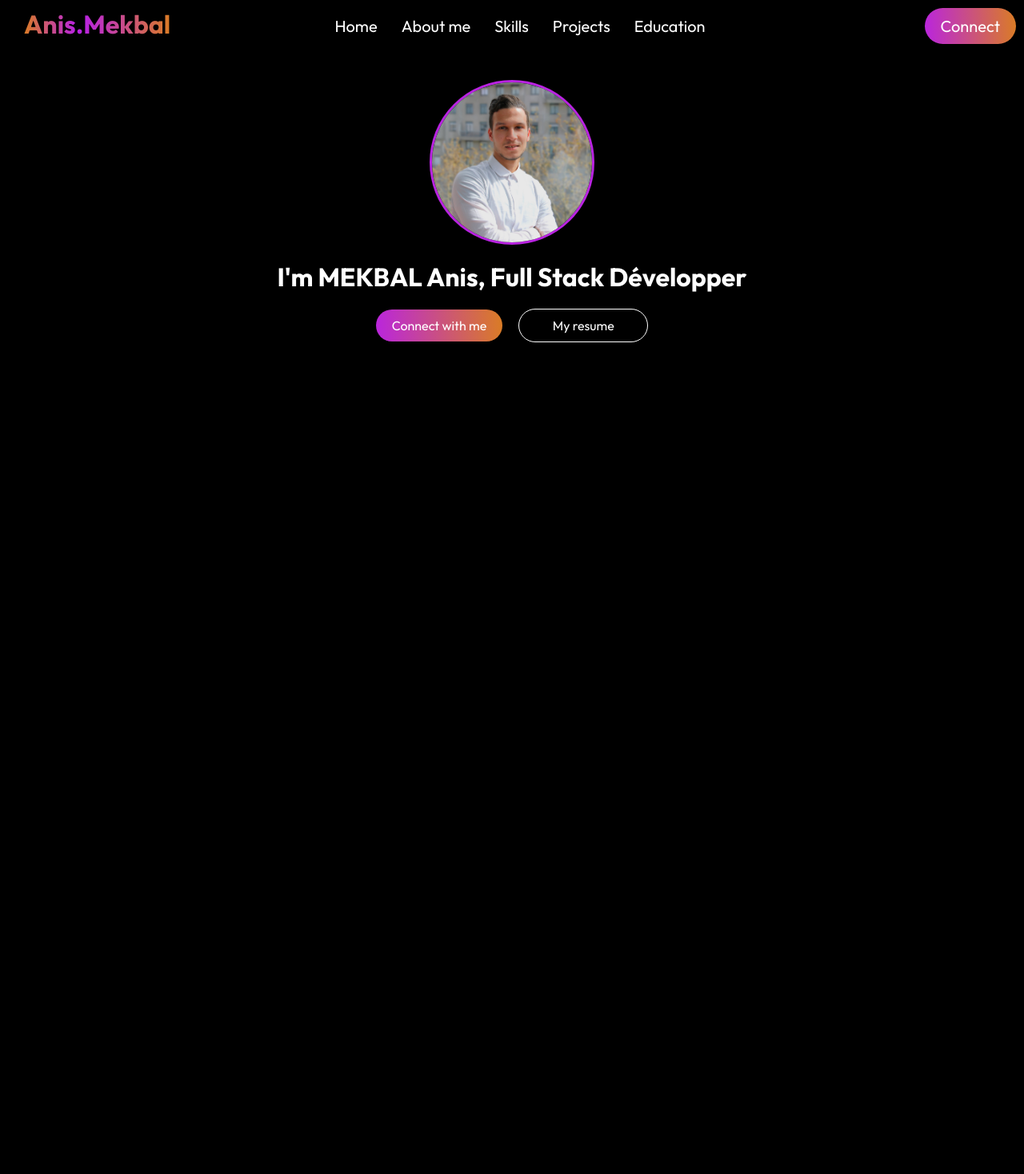
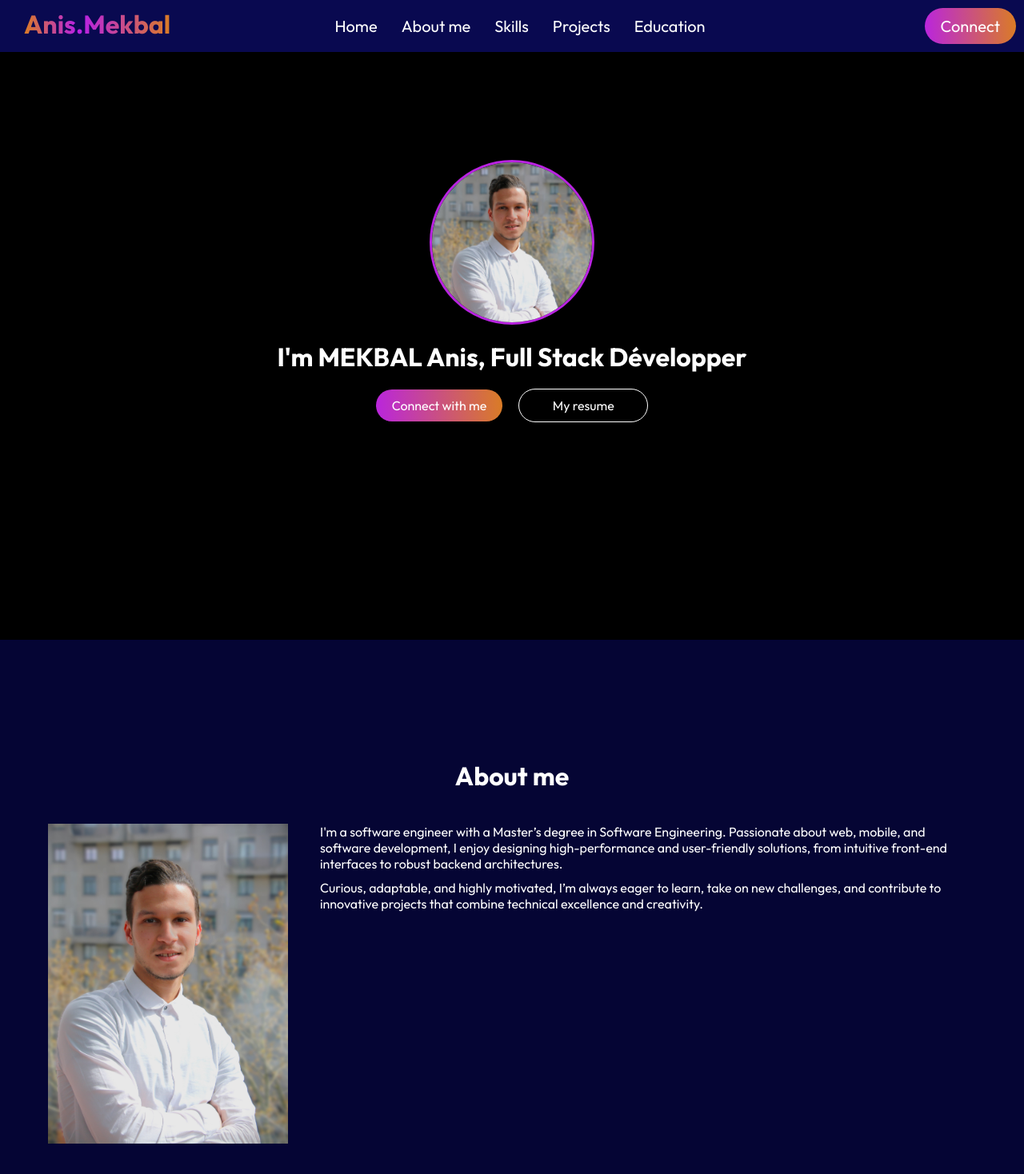
Before and after one commit to anismkb/Portfolio-MEKBAL-Anis, a React (Vite) app: page / in a window 1280 px wide. Shown: the top 1468 px of the page at 80% size. Before the commit the page ends 900 px from the top, so only its background shows below. Built offline with nearby package versions, Linux system fonts and the light colour scheme.

Commit message:
complete the about me page

```diff
--- a/package.json
+++ b/package.json
@@ -23,6 +23,6 @@
     "eslint-plugin-react-hooks": "^5.2.0",
     "eslint-plugin-react-refresh": "^0.4.20",
     "globals": "^16.2.0",
-    "vite": "^7.0.0"
+    "vite": "^7.2.2"
   }
 }
--- a/src/App.jsx
+++ b/src/App.jsx
@@ -1,12 +1,14 @@
 import React from 'react'
 import Navbar from './Components/NavBar/Navbar'
 import Hero from './Components/Hero/Hero'
+import About from './Components/About/About'
 
 const App = () => {
   return (
     <div>
       <Navbar/>
       <Hero/>
+      <About/>
     </div>
   )
 }
--- /dev/null
+++ b/src/Components/About/About.css
@@ -0,0 +1,34 @@
+.about{
+    display: flex;
+    height: 100vh;
+    flex-direction: column;
+    align-items: center;
+    justify-content: center;
+    color: white;
+    background-color: rgb(5, 5, 52);
+}
+
+.about-title{
+    align-items: center;
+    align-content: center;
+    margin-bottom: 40px;
+}
+
+.about-content {
+    display: flex;
+    flex-direction: row;
+    margin-right: 60px;
+    margin-left: 60px;
+    gap: 40px;
+}
+
+.about-content img{
+    width: 300px;
+    height: 400px;
+    object-fit: cover;
+    margin-bottom: 20px;
+}
+
+.about-desc p {
+  margin-bottom: 10px; /* espace de 10px entre chaque paragraphe */
+}
--- /dev/null
+++ b/src/Components/About/About.jsx
@@ -0,0 +1,24 @@
+import React from "react";
+import "./About.css";
+import ANIS from '../../assets/ANIS.jpg'
+
+const About = () => {
+  return (
+    <div className='about'>
+        <div className="about-title">
+            <h1> About me </h1>
+        </div>
+        <div className='about-content'>
+            <img src={ANIS} alt=""/>
+            <div className="about-right">
+                <div className="about-desc">
+                    <p>I'm a software engineer with a Master’s degree in Software Engineering. Passionate about web, mobile, and software development, I enjoy designing high-performance and user-friendly solutions, from intuitive front-end interfaces to robust backend architectures. </p>
+                    <p>Curious, adaptable, and highly motivated, I’m always eager to learn, take on new challenges, and contribute to innovative projects that combine technical excellence and creativity.</p>
+                </div>
+            </div>
+        </div>
+    </div>
+  );
+}
+
+export default About;
--- a/src/Components/Hero/Hero.css
+++ b/src/Components/Hero/Hero.css
@@ -1,5 +1,6 @@
 .hero{
-    padding-top: 100px;
+    padding-top: 200px;
+    box-sizing: border-box; /*inclut le padding*/
     display: flex;
     flex-direction: column;
     align-items: center;
--- a/src/Components/NavBar/Navbar.css
+++ b/src/Components/NavBar/Navbar.css
@@ -1,3 +1,16 @@
+.navbar{
+    position: fixed;
+    width: 100%;
+    z-index: 1000;
+    height: 45px;
+    cursor: pointer;
+    align-content: center;
+    display: flex;
+    justify-content: space-between;
+    padding: 10px;
+    background-color:rgb(9, 9, 80);
+}
+
 .navbar_name {
   color: #DA7C25;
   background: linear-gradient(90deg, #DA7C25, #b923e1);
@@ -17,18 +30,6 @@
   -webkit-background-clip: text;
   -webkit-text-fill-color: transparent;
   font-weight: bold;
-}
-
-.navbar{
-    position: fixed;
-    width: 100%;
-    z-index: 1000;
-    cursor: pointer;
-    align-content: center;
-    display: flex;
-
-    justify-content: space-between;
-    padding: 10px;
 }
 
 .navbar_title{
--- a/src/Components/NavBar/Navbar.jsx
+++ b/src/Components/NavBar/Navbar.jsx
@@ -1,6 +1,5 @@
 import React from 'react'
 import './Navbar.css'
-// on a importer le css qui va avec le composant Navbar
 
 const Navbar = () => {
   return (
--- /dev/null
+++ b/src/Components/Skills/Skills.css
@@ -0,0 +1,4 @@
+.skills{
+    padding: 50px;
+    background-color: #f5f5f5;
+}
```
Also changed, not shown: src/Components/Skills/Skills.jsx (added, +13 -0 lines), 1 other file (tests, documents, lock files or other folders). Lines whose indentation alone changed are shown as unchanged.
